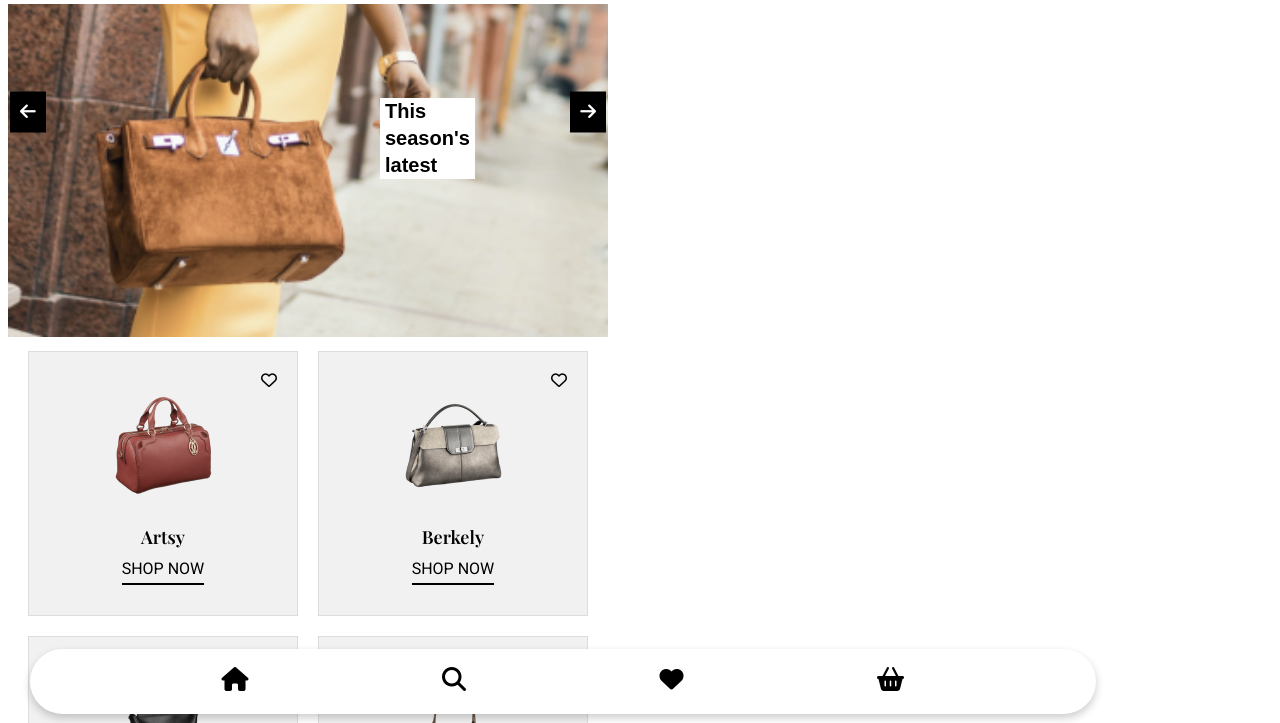
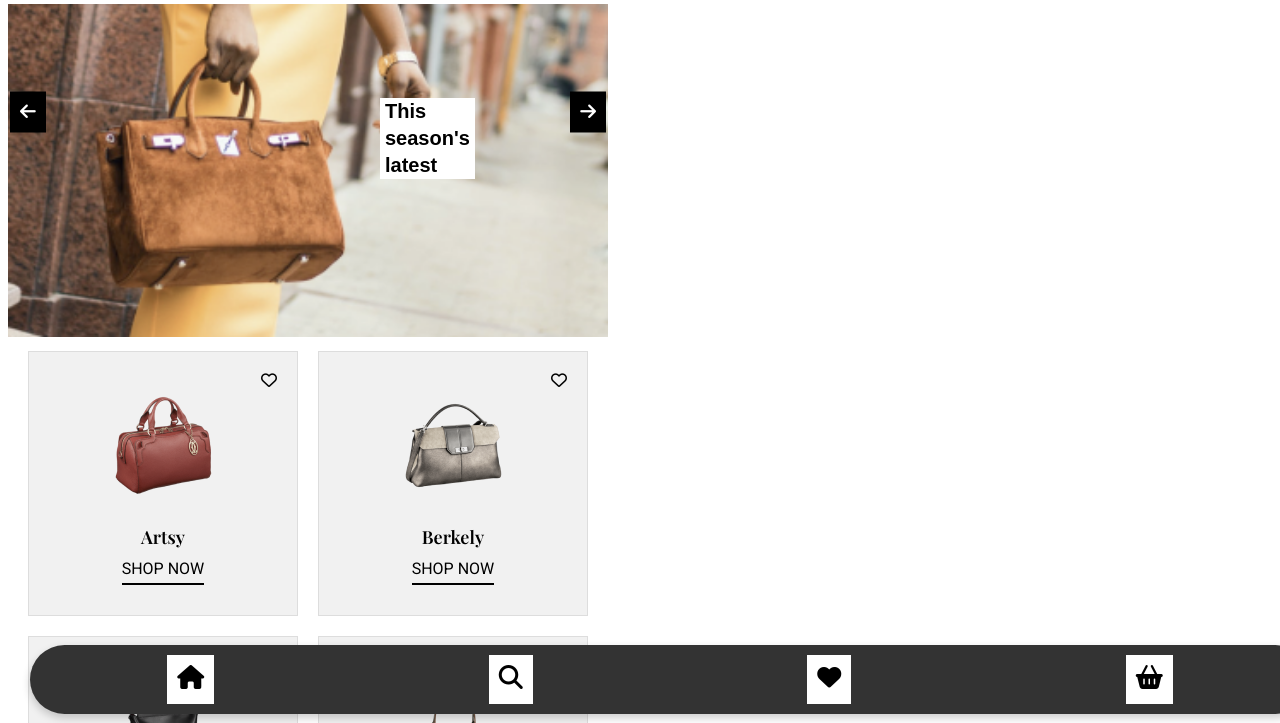
Before and after one commit to irem1905/bagzzShopMobileDesign, a plain HTML site: page index.html in a window 1280 px wide. Shown: the part 77-800 px from the top of the page. Drawn offline with nearby package versions, Linux system fonts and the light colour scheme; a web font is replaced by a local one.

Commit message:
Fix:"Icons in the footer converted to buttons"

```diff
--- a/bagScreen/bagScreen.css
+++ b/bagScreen/bagScreen.css
@@ -63,8 +63,9 @@ font-family: "Work Sans", sans-serif;
 
 
 .style {
+    margin: 0;
+    font-size: 15px;
     color: var(--style-grey-color);
-    margin: 0;
     font-family: "Work Sans", sans-serif;
 }
 
--- a/index.css
+++ b/index.css
@@ -6,7 +6,6 @@
     --style-grey-color: #848484;
     --card-background-color: #f1f1f1;
 }
-
 
 .nav {
     display: flex;
@@ -28,7 +27,6 @@
 .icon-brand img {
     margin-right: 10px;
 }
-
 
 .header-img {
     display: flex;
@@ -52,13 +50,11 @@
     padding: 2px 5px;
 }
 
-
 .cards {
     display: flex;
     justify-content: space-around;
     margin-top: 10px;
 }
-
 
 .texts {
     display: flex;
@@ -69,7 +65,6 @@
 .heart-right {
     text-align: right;
 }
-
 
 .card-one {
     width: 140px;
@@ -141,7 +136,8 @@
     width: 100%;
 }
 
-.prev, .next {
+.prev,
+.next {
     position: absolute;
     top: 12%;
     transform: translateY(-50%);
@@ -161,8 +157,9 @@
     right: 2px;
 }
 
-.prev:hover, .next:hover {
-    background-color: rgba(0,0,0,0.7);
+.prev:hover,
+.next:hover {
+    background-color: rgba(0, 0, 0, 0.7);
 }
 
 .card-one {
@@ -178,7 +175,8 @@
     transform: translateY(-5px);
 }
 
-.heart-right img, .red-bag img {
+.heart-right img,
+.red-bag img {
     max-width: 100%;
 }
 
@@ -194,14 +192,13 @@
     margin-bottom: 10px;
 }
 
-
-
 body {
     font-family: Arial, sans-serif;
     background-color: var(--background-color-white);
 }
 
-.navbar, .footer {
+.navbar,
+.footer {
     width: 100%;
     background-color: #333;
     color: white;
@@ -215,6 +212,7 @@ body {
     margin-bottom: 10px;
     cursor: pointer;
 }
+
 .product-detail {
     display: none;
     border: 1px solid #ddd;
@@ -222,10 +220,8 @@ body {
     margin-top: 10px;
 }
 
-/* DENEME */
-
-
-.navbar, .footer {
+.navbar,
+.footer {
     width: 100%;
     background-color: #333;
     color: white;
@@ -265,9 +261,9 @@ body {
 }
 
 .card:hover {
-    transform: scale(1.05); /* Hover büyütme */
+    transform: scale(1.05);
+    /* Hover büyütme */
 }
-
 
 .footer-menu {
     position: fixed;
@@ -291,6 +287,8 @@ body {
     color: var(--text-color-black);
     text-decoration: none;
     padding: 10px;
+    border: none;
+    background-color: var(--background-color-white);
 }
 
 .footer-menu .menu-item i {
@@ -307,3 +305,26 @@ body {
     cursor: pointer;
     color: var(--text-color-black);
 }
+
+
+.footer-menu {
+    position: fixed;
+    bottom: 0;
+    width: 100%;
+    background-color: #333;
+    display: flex;
+    justify-content: space-around;
+    padding: 10px 0;
+}
+
+.menu-item {
+    background: none;
+    border: none;
+    color: white;
+    font-size: 24px;
+    cursor: pointer;
+}
+
+.menu-item:hover {
+    color: #ddd;
+}
--- a/index.html
+++ b/index.html
@@ -23,7 +23,6 @@
 	<title>Bagzz</title>
 	<script src="index.js" type="text/Javascript"></script>
 </head>
-
 <body>
 	<div class="container">
 		<div class="nav">
@@ -37,10 +36,7 @@
 				<img src="images/bagzz-images/boy.png" alt="user">
 			</div>
 		</div>
-
 		<div class="home active">
-
-
 			<div class="slider">
 				<div class="slides">
 					<div class="slide">
@@ -58,33 +54,24 @@
 							<div class="word">season's</div>
 							<div class="word">latest</div>
 						</div>
-
 					</div>
 				</div>
-
 				<div class="row">
 					<button class="prev" onclick="prevSlide()"><i class="fas fa-arrow-left"></i></button>
 					<button class="next" onclick="nextSlide()"><i class="fas fa-arrow-right"></i></button>
 				</div>
-
 				<div class="content">
 					<div id="productList" class="cards"></div>
 				</div>
-
-
 			</div>
 		</div>
-
 		<div class="footer-menu">
-			<a href="#home" class="menu-item"><i class="fas fa-home"></i></a>
-			<a href="#search" class="menu-item"><i class="fas fa-search"></i></a>
-			<a href="#heart" class="menu-item"><i class="fas fa-heart"></i></a>
-			<a href="#shopping" class="menu-item"><i class="fas fa-shopping-basket"></i></a>
+			<button class="menu-item" onclick="location.href='#home'"><i class="fas fa-home"></i></button>
+			<button class="menu-item" onclick="location.href='#search'"><i class="fas fa-search"></i></button>
+			<button class="menu-item" onclick="location.href='#heart'"><i class="fas fa-heart"></i></button>
+			<button class="menu-item"  id="shopping-button" onclick="location.href='#shopping'"><i class="fas fa-shopping-basket"></i></button>
 		</div>
-
-<div id="productList" class="cards"></div>
-
-
+		<div id="productList" class="cards"></div>
 </body>
 
 </html>
--- a/index.js
+++ b/index.js
@@ -48,50 +48,6 @@ document.addEventListener('DOMContentLoaded', () => {
     });
 });
 
-// document.addEventListener('DOMContentLoaded', function () {
-//     const products = [
-//         { id: 1, title: 'Artsy', img: 'images/bagzz-images/red.png', heartImg: 'images/bagzz-images/heart.png.png' },
-//         { id: 2, title: 'Berkely', img: 'images/bagzz-images/gray.png', heartImg: 'images/bagzz-images/heart.png.png' },
-//         { id: 3, title: 'Capucinus', img: 'images/bagzz-images/black.png', heartImg: 'images/bagzz-images/heart.png.png' },
-//         { id: 4, title: 'Monogram', img: 'images/bagzz-images/green.png', heartImg: 'images/bagzz-images/heart.png.png' }
-//     ];
-
-//     const productList = document.getElementById('productList');
-
-//     products.forEach(product => {
-//         const productDiv = document.createElement('div');
-//         productDiv.className = 'card';
-
-//         productDiv.innerHTML = `
-//             <div class="card-inner">
-//                 <div class="heart-right">
-//                     <i class="heart-icon far fa-heart"></i>
-//                 </div>
-//                 <div class="red-bag">
-//                     <img src="${product.img}" alt="${product.title}">
-//                 </div>
-//             </div>
-//             <div class="texts">
-//                 <p class="title">${product.title}</p>
-//                 <p class="border-bottom-line">SHOP NOW</p>
-//             </div>
-//         `;
-
-//         productList.appendChild(productDiv);
-
-//         const heartIcon = productDiv.querySelector('.heart-icon');
-//         heartIcon.addEventListener('click', function(event) {
-//             event.stopPropagation(); // Tıklamanın card tıklama olayını tetiklemesini engelle
-//             heartIcon.classList.toggle('fas');
-//             heartIcon.classList.toggle('far');
-//         });
-
-//         productDiv.addEventListener('click', () => {
-//             window.location.href = "bagScreen/bagScreen.html";
-//         });
-//     });
-// });
-
 document.addEventListener('DOMContentLoaded', function () {
     const products = [
         { id: 1, title: 'Artsy', img: 'images/bagzz-images/red.png', heartImg: 'images/bagzz-images/heart.png.png' },
@@ -123,7 +79,6 @@ document.addEventListener('DOMContentLoaded', function () {
 
         productList.appendChild(productDiv);
 
-        // Kalp ikonu tıklama olayı
         const heartIcon = productDiv.querySelector('.heart-icon');
         heartIcon.addEventListener('click', function(event) {
             event.stopPropagation();
@@ -142,3 +97,26 @@ document.addEventListener('DOMContentLoaded', function () {
         });
     });
 });
+
+// const menuItems = [
+//     { href: '#home', icon: 'fas fa-home' },
+//     { href: '#search', icon: 'fas fa-search' },
+//     { href: '#heart', icon: 'fas fa-heart' },
+//     { href: '#shopping', icon: 'fas fa-shopping-basket' }
+// ];
+
+// const footerMenu = document.getElementById('footer-menu');
+
+// menuItems.forEach(item => {
+//     const button = document.createElement('button');
+//     button.className = 'menu-item';
+//     button.onclick = () => location.href = item.href;
+//     button.innerHTML = `<i class="${item.icon}"></i>`;
+//     footerMenu.appendChild(button);
+// });
+
+
+
+document.getElementById('shopping-button').addEventListener('click', function() {
+    window.location.href = 'shopping.html';
+});
```
Also changed, not shown: bagScreen/bagScreen.html (line endings or trailing spaces). Lines whose indentation alone changed are shown as unchanged.
